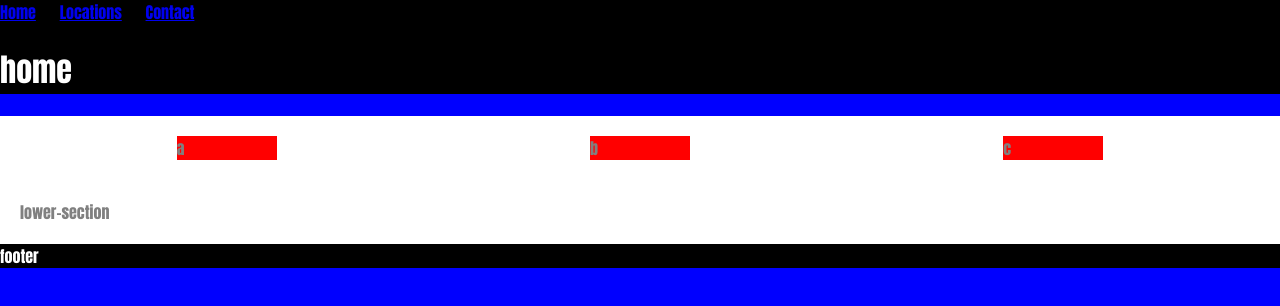
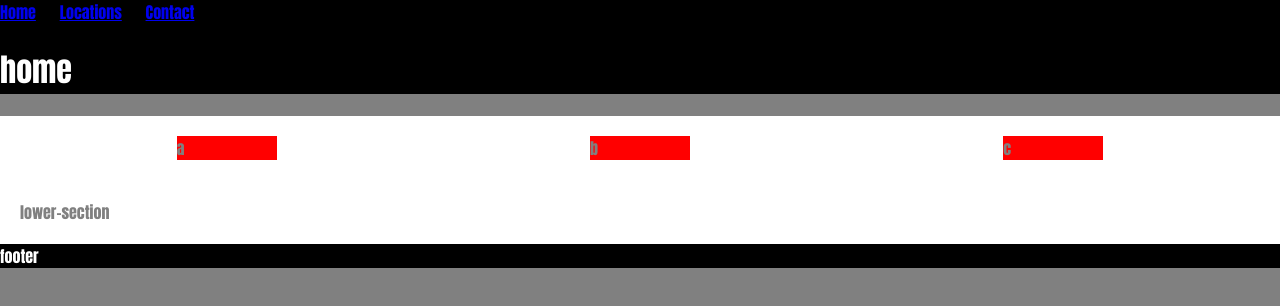
Before and after one commit to Agent4-coder/agent4-coder.github.io, a plain HTML site: page index.html in a window 1280 px wide. Drawn offline with Linux system fonts and the light colour scheme.

Commit message:
Update styles.css (#5)

```diff
--- a/styles.css
+++ b/styles.css
@@ -1,5 +1,5 @@
 body {
-    background: blue;
+    background: grey;
     color: white;
     font-family: Impact, Haettenschweiler, 'Arial Narrow Bold', sans-serif;
     margin: 0;
```
